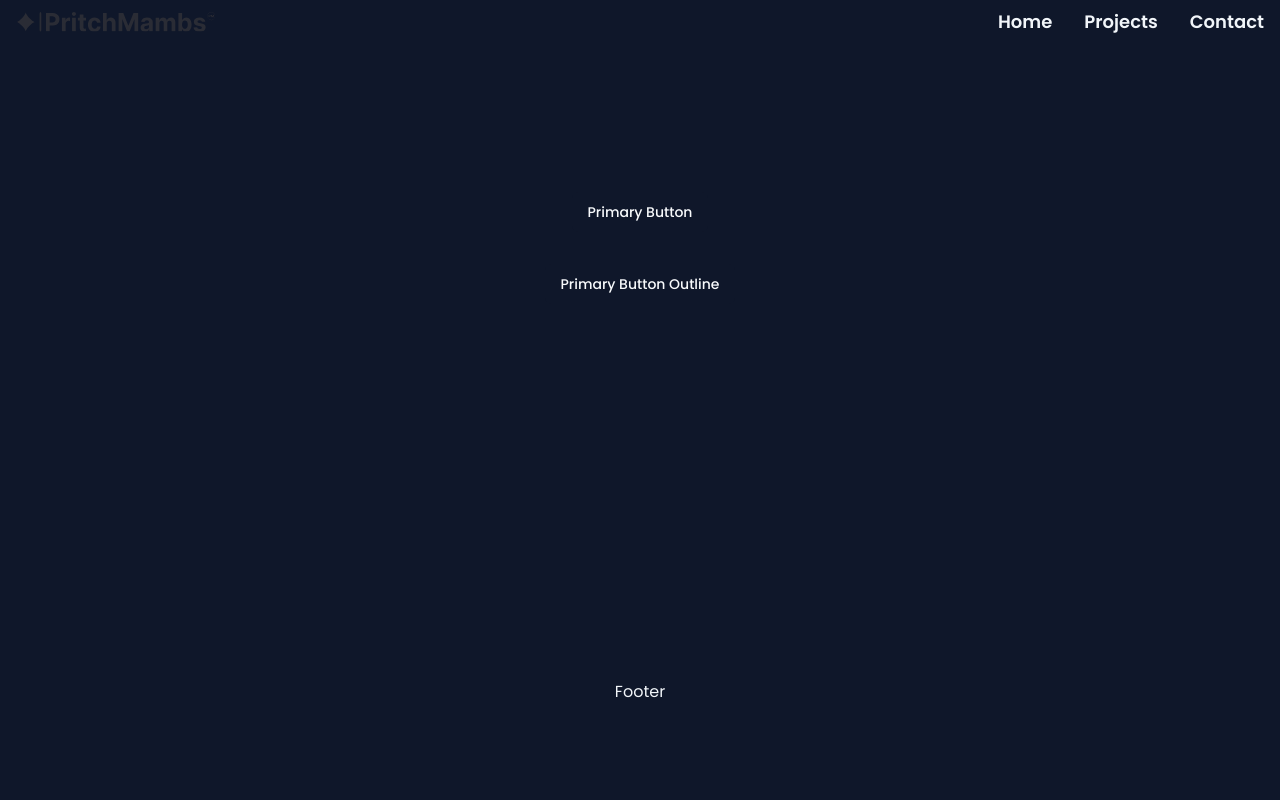
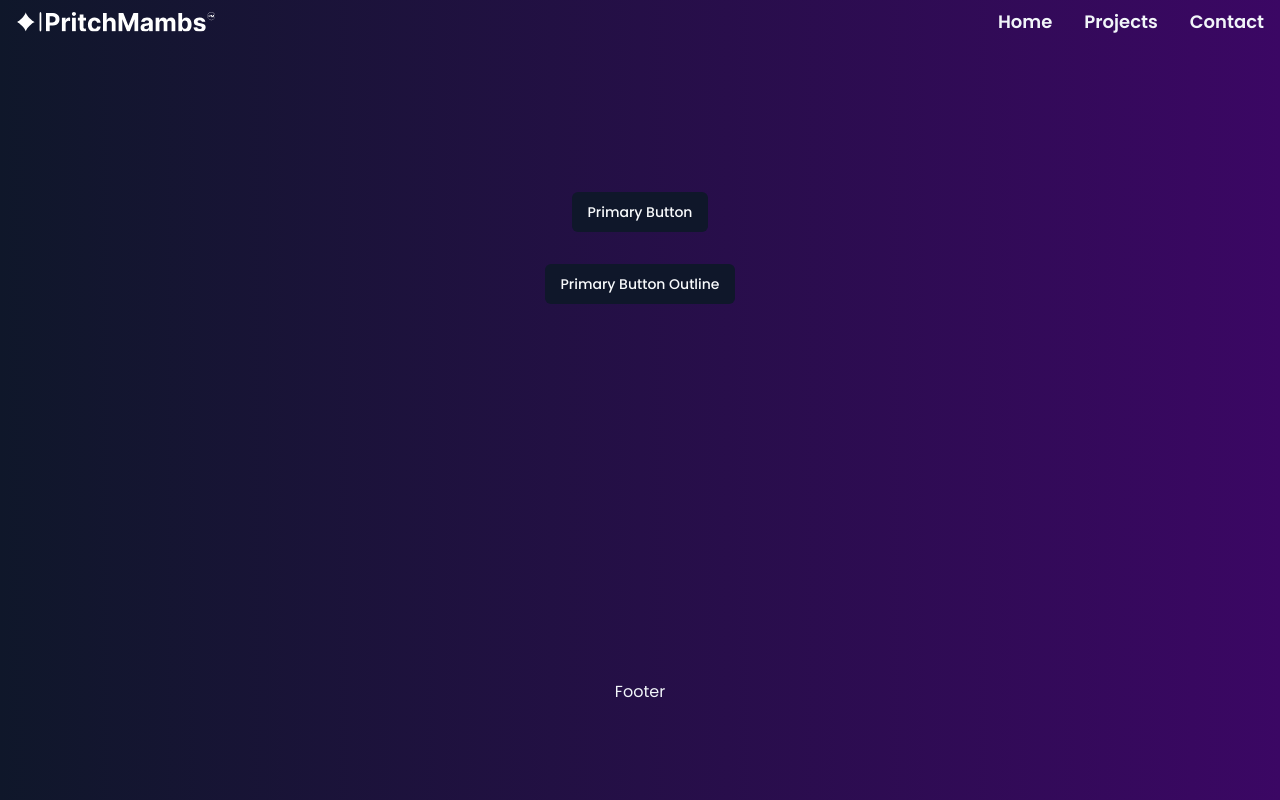
Before and after one commit to SirSanctified/nextjs-portfolio, a Next.js app: page / in a window 1280 px wide. Built offline with nearby package versions, Linux system fonts and the light colour scheme.

Commit message:
Change logo and default background

```diff
--- a/app/layout.tsx
+++ b/app/layout.tsx
@@ -16,7 +16,7 @@ export default function RootLayout({
 }) {
   return (
     <html lang="en">
-      <body className={`${poppins.className} bg-primary text-secondary`}>
+      <body className={`${poppins.className} bg-gradient-to-r from-primary to-purple-950  text-secondary`}>
         <main className="flex min-h-screen max-w-7xl flex-col items-center justify-between p-24 mx-auto">
           <Navbar />
           {children}
--- a/components/navbar.tsx
+++ b/components/navbar.tsx
@@ -1,11 +1,11 @@
-import Link from "next/link"
-import Image from "next/image"
+import Image from "next/image";
+import Link from "next/link";
 
 const Navbar = () => {
   return <header className="fixed top-0 left-auto max-w-7xl px-4 py-2 w-full bg-transperant">
     <nav className="flex items-center justify-between gap-8">
       <Link href="/"><Image
-        src="/logo.svg"
+        src="/logo-white.svg"
         alt="Pritchard Mambambo"
         width={200}
         height={100}
@@ -13,9 +13,9 @@ const Navbar = () => {
         />
         </Link>
         <ul className="flex items-center justify-end gap-8 font-semibold text-lg">
-          <li><Link href="/">Home</Link></li>
-          <li><Link href="/#projects">Projects</Link></li>
-          <li><Link href="/#contact">Contact</Link></li>
+          <li className="hover:text-blue-500"><Link href="/">Home</Link></li>
+          <li className="hover:text-blue-500"><Link href="/#projects">Projects</Link></li>
+          <li className="hover:text-blue-500"><Link href="/#contact">Contact</Link></li>
         </ul>
       </nav>
   </header>;
```
Also changed, not shown: public/logo-white.svg (added).
